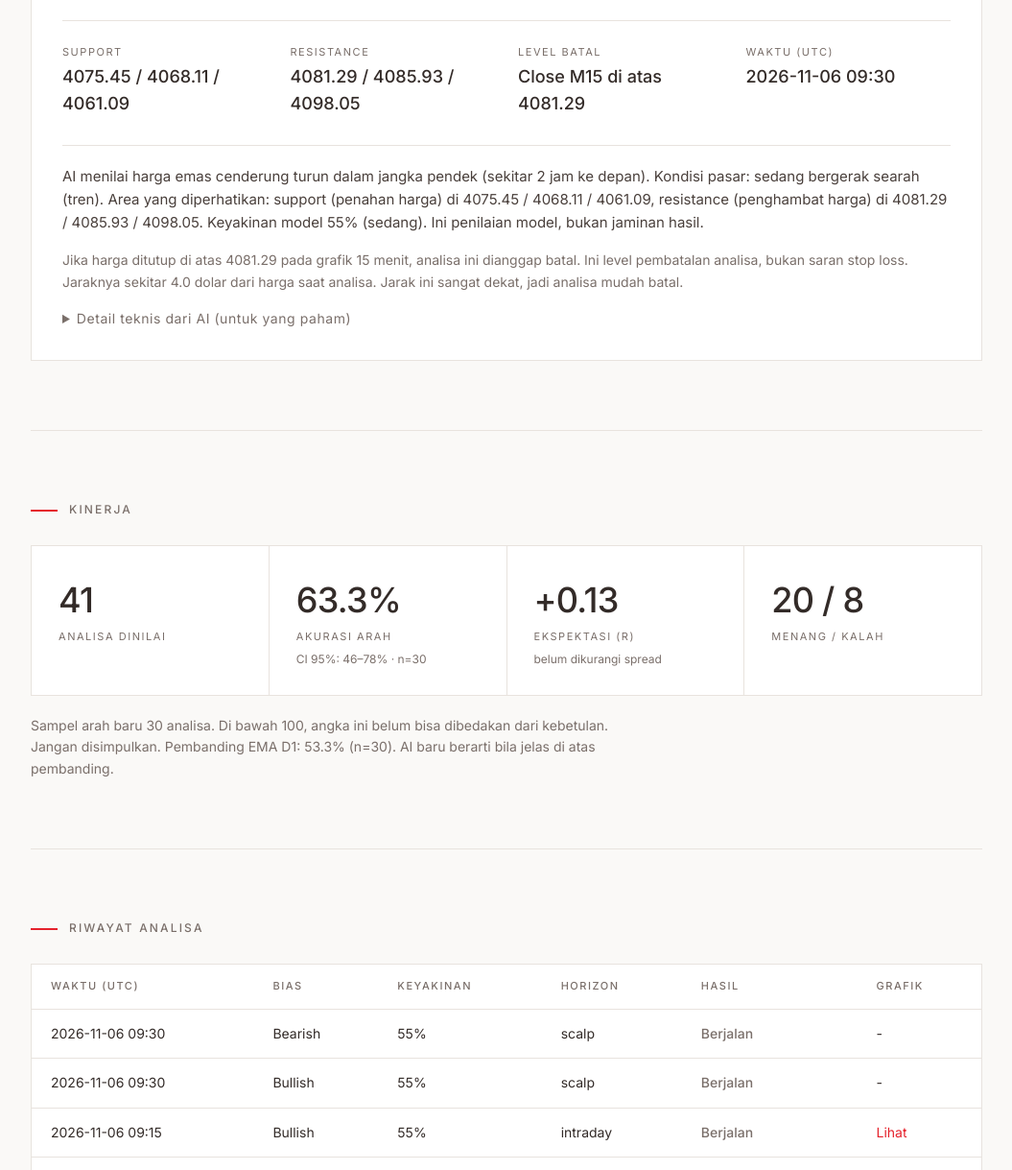
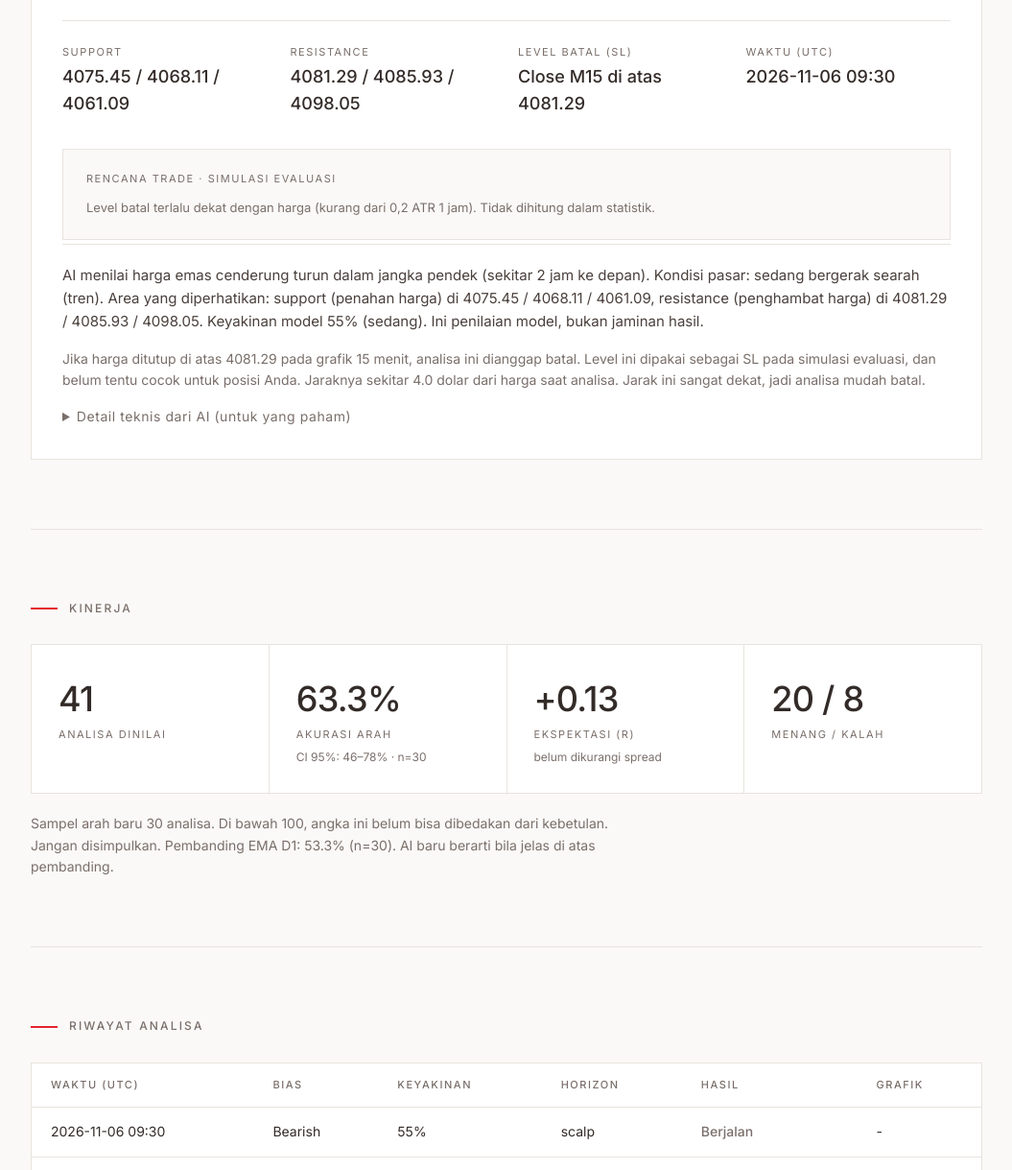
Before and after one commit to alphafxtrade/alpha-web, a plain HTML site: page index.html in a window 1280 px wide. Shown: the part 601-1820 px from the top of the page at 96% size, without its empty margins (112-1167 px from the left). Drawn offline with Linux system fonts and the light colour scheme.

Commit message:
rencana trade

```diff
--- a/data/signals.json
+++ b/data/signals.json
@@ -1,6 +1,6 @@
 {
   "demo": false,
-  "updated_utc": "2026-11-06 09:34",
+  "updated_utc": "2026-11-06 09:39",
   "latest": {
     "time": "2026-11-06 09:30",
     "price": 4077.3,
@@ -13,8 +13,12 @@
     "support": "4075.45 / 4068.11 / 4061.09",
     "resistance": "4081.29 / 4085.93 / 4098.05",
     "invalidation": "Close M15 di atas 4081.29",
-    "invalidation_note": "Jika harga ditutup di atas 4081.29 pada grafik 15 menit, analisa ini dianggap batal. Ini level pembatalan analisa, bukan saran stop loss. Jaraknya sekitar 4.0 dolar dari harga saat analisa. Jarak ini sangat dekat, jadi analisa mudah batal.",
+    "invalidation_note": "Jika harga ditutup di atas 4081.29 pada grafik 15 menit, analisa ini dianggap batal. Level ini dipakai sebagai SL pada simulasi evaluasi, dan belum tentu cocok untuk posisi Anda. Jaraknya sekitar 4.0 dolar dari harga saat analisa. Jarak ini sangat dekat, jadi analisa mudah batal.",
     "blackout": null,
+    "plan": {
+      "status": "invalid",
+      "reason": "Level batal terlalu dekat dengan harga (kurang dari 0,2 ATR 1 jam). Tidak dihitung dalam statistik."
+    },
     "summary": "AI menilai harga emas cenderung turun dalam jangka pendek (sekitar 2 jam ke depan). Kondisi pasar: sedang bergerak searah (tren). Area yang diperhatikan: support (penahan harga) di 4075.45 / 4068.11 / 4061.09, resistance (penghambat harga) di 4081.29 / 4085.93 / 4098.05. Keyakinan model 55% (sedang). Ini penilaian model, bukan jaminan hasil.",
     "reasoning": "M15 regime trend_down (ADX 37.3) dengan harga di upper BB (bb_pct 0.98) dan RSI 66.3 menunjukkan kelelahan naik. H1 bullish (ema_stack bull) tapi M5/M15 bearish untuk scalp. London high 4081.29 jadi resistance kunci. NFP 13:30 UTC risiko event risk besar.",
     "chart": null
@@ -58,7 +62,7 @@
       "conf": 55,
       "horizon": "intraday",
       "result": "open",
-      "chart": "charts/p878.png"
+      "chart": null
     },
     {
       "time": "2026-11-06 09:00",
@@ -66,7 +70,7 @@
       "conf": 60,
       "horizon": "intraday",
       "result": "open",
-      "chart": "charts/p877.png"
+      "chart": null
     },
     {
       "time": "2026-11-06 08:45",
@@ -74,7 +78,7 @@
       "conf": 50,
       "horizon": "scalp",
       "result": "open",
-      "chart": "charts/p876.png"
+      "chart": null
     },
     {
       "time": "2026-11-06 08:38",
@@ -82,7 +86,7 @@
       "conf": 50,
       "horizon": "intraday",
       "result": "open",
-      "chart": "charts/p875.png"
+      "chart": null
     },
     {
       "time": "2026-11-06 08:30",
@@ -90,7 +94,7 @@
       "conf": 50,
       "horizon": "intraday",
       "result": "open",
-      "chart": "charts/p874.png"
+      "chart": null
     },
     {
       "time": "2026-11-06 08:15",
@@ -98,7 +102,7 @@
       "conf": 50,
       "horizon": "intraday",
       "result": "open",
-      "chart": "charts/p873.png"
+      "chart": null
     },
     {
       "time": "2026-11-06 08:00",
@@ -106,7 +110,7 @@
       "conf": 50,
       "horizon": "intraday",
       "result": "open",
-      "chart": "charts/p872.png"
+      "chart": null
     },
     {
       "time": "2026-11-06 07:45",
@@ -114,7 +118,7 @@
       "conf": 55,
       "horizon": "intraday",
       "result": "open",
-      "chart": "charts/p871.png"
+      "chart": null
     },
     {
       "time": "2026-11-06 07:30",
@@ -122,7 +126,7 @@
       "conf": 55,
       "horizon": "intraday",
       "result": "open",
-      "chart": "charts/p870.png"
+      "chart": null
     },
     {
       "time": "2026-11-06 07:25",
@@ -130,7 +134,7 @@
       "conf": 52,
       "horizon": "intraday",
       "result": "open",
-      "chart": "charts/p869.png"
+      "chart": null
     },
     {
       "time": "2026-11-06 07:15",
--- a/index.html
+++ b/index.html
@@ -61,6 +61,11 @@ h2 b{display:inline-block;width:28px;height:2px;background:var(--accent);vertica
 details{margin-top:16px;color:var(--mute);font-size:14px}
 summary{cursor:pointer;letter-spacing:.04em}
 details p{margin-top:8px;color:var(--soft)}
+.plan{margin-top:8px;padding:22px 24px;border:1px solid var(--line);background:var(--bg)}
+.plan .grid{padding:16px 0 4px}
+.v.sl{color:var(--accent)}.v.tp{color:var(--win)}
+.plan .fine{font-size:13px;color:var(--mute);margin-top:10px}
+.plan .warn{font-size:12px;color:var(--gold);margin-top:10px}
 .badge{display:inline-block;font-size:11px;letter-spacing:.12em;text-transform:uppercase;border:1px solid var(--accent);color:var(--accent);padding:3px 10px;margin-left:10px;vertical-align:middle}
 .stats{display:grid;grid-template-columns:repeat(auto-fit,minmax(200px,1fr));gap:1px;background:var(--line);border:1px solid var(--line)}
 .stat{background:var(--card);padding:28px}
@@ -135,7 +140,8 @@ footer .wrap{display:flex;flex-wrap:wrap;justify-content:space-between;gap:12px}
     <div class="gloss">
       <div><b>Bias</b><p>Arah yang dinilai paling mungkin: bullish (naik), bearish (turun), atau netral (belum jelas).</p></div>
       <div><b>Support dan resistance</b><p>Support adalah area tempat harga sering tertahan saat turun. Resistance adalah area tempat harga sering tertahan saat naik.</p></div>
-      <div><b>Level batal</b><p>Batas yang, jika dilewati, membuat analisa dianggap salah. Ini bukan saran stop loss.</p></div>
+      <div><b>Level batal</b><p>Batas yang, jika dilewati, membuat analisa dianggap salah. Dalam simulasi evaluasi, level ini berperan sebagai SL.</p></div>
+      <div><b>Entry, SL, TP</b><p>Entry adalah harga saat analisa dibuat. SL adalah level batal. TP berjarak sama dengan SL ke arah analisa (1R). Semuanya simulasi untuk menilai rekam jejak.</p></div>
       <div><b>Horizon</b><p>Rentang waktu analisa berlaku: scalp sekitar 2 jam, intraday sekitar 8 jam, swing sekitar 2 hari.</p></div>
       <div><b>R</b><p>Satuan hasil. Menang +1R berarti untung sebesar jarak ke level batal, kalah mendekati -1R.</p></div>
     </div>
@@ -151,7 +157,7 @@ footer .wrap{display:flex;flex-wrap:wrap;justify-content:space-between;gap:12px}
 <script>
 var SAMPLE={demo:true,updated_utc:"2026-11-06 09:00",
 latest:{time:"2026-11-06 09:00",price:4128.40,session:"London",bias:"bearish",confidence:62,horizon:"intraday",market_state:"Trending",avoid_trading:false,support:"4115 / 4098",resistance:"4136 / 4150",invalidation:"Close 1 jam di atas 4151",
-invalidation_note:"Jika harga ditutup di atas 4151 pada grafik 1 jam, analisa ini dianggap batal. Ini level pembatalan analisa, bukan saran stop loss.",blackout:null,chart:null,
+invalidation_note:"Jika harga ditutup di atas 4151 pada grafik 1 jam, analisa ini dianggap batal. Ini level pembatalan analisa, bukan saran stop loss.",blackout:null,chart:null,plan:{status:"valid",side:"SELL",entry:4128.4,sl:4151,tp:4105.8,r_usd:22.6,r_atr:1.9,sl_basis:"penutupan candle 1 jam",expires:"2026-11-06 17:00"},
 summary:"AI menilai harga emas cenderung turun dalam beberapa jam ke depan (sekitar 8 jam). Kondisi pasar: sedang bergerak searah (tren). Keyakinan model 62% (sedang). Ini penilaian model, bukan jaminan hasil.",
 reasoning:"Contoh teks detail teknis."},
 stats:{n:18,dir_n:13,dir_acc:69.2,dir_lo:42,dir_hi:87,exp_r:0.57,wins:12,losses:2,baseline:{label:"EMA D1",acc:69.2,n:13}},
@@ -162,7 +168,7 @@ history:[
 {time:"2026-11-04 08:45",bias:"neutral",conf:50,horizon:"intraday",result:"timeout",chart:null}]};
 
 function el(t,c,x){var e=document.createElement(t);if(c)e.className=c;if(x!==undefined)e.textContent=x;return e}
-function kv(k,v){var d=el("div");d.appendChild(el("div","k",k));d.appendChild(el("div","v",v||"-"));return d}
+function kv(k,v,c){var d=el("div");d.appendChild(el("div","k",k));d.appendChild(el("div","v"+(c?" "+c:""),v||"-"));return d}
 var BIAS={bullish:"Bullish",bearish:"Bearish",neutral:"Netral"};
 var BIAS_SUB={bullish:"cenderung naik",bearish:"cenderung turun",neutral:"belum jelas"};
 var RES={win:"Menang",loss:"Kalah",open:"Berjalan",timeout:"Kedaluwarsa",na:"Tidak dinilai"};
@@ -182,13 +188,30 @@ function render(d){
     top.appendChild(p);box.appendChild(top);
     if(L.chart){
       var cb=el("div","chartbox"),im=el("img","chart");im.src=L.chart;im.alt="Grafik XAUUSD 15 menit saat analisa dibuat";im.loading="lazy";
-      cb.appendChild(im);cb.appendChild(el("div","cap","Grafik 15 menit (24 jam terakhir) saat analisa dibuat. Garis hijau: support. Emas: resistance. Merah: level batal. Putih: harga saat analisa."));
+      cb.appendChild(im);cb.appendChild(el("div","cap","Grafik 15 menit (24 jam terakhir) saat analisa dibuat. Hijau tua: support. Emas: resistance. Merah: level batal (SL). Hijau muda: TP. Putih: entry."));
       box.appendChild(cb);
     }
     var g=el("div","grid");
     g.appendChild(kv("Support",L.support));g.appendChild(kv("Resistance",L.resistance));
-    g.appendChild(kv("Level batal",L.invalidation));g.appendChild(kv("Waktu (UTC)",L.time));
+    g.appendChild(kv("Level batal (SL)",L.invalidation));g.appendChild(kv("Waktu (UTC)",L.time));
     box.appendChild(g);
+    if(L.plan){
+      var P=L.plan,pb=el("div","plan");
+      pb.appendChild(el("div","k","Rencana trade · simulasi evaluasi"));
+      if(P.status==="valid"){
+        var pg=el("div","grid");
+        pg.appendChild(kv("Arah",P.side==="BUY"?"Beli (BUY)":"Jual (SELL)"));
+        pg.appendChild(kv("Entry",String(P.entry)));
+        pg.appendChild(kv("Stop loss (SL)",String(P.sl),"sl"));
+        pg.appendChild(kv("Take profit (TP)",String(P.tp),"tp"));
+        pb.appendChild(pg);
+        pb.appendChild(el("div","fine","Jarak ke SL "+P.r_usd+" dolar ("+P.r_atr+"× ATR 1 jam), TP sejauh 1R. SL dianggap kena bila "+P.sl_basis+" melewati level itu, bukan sekadar tersentuh. TP dianggap tercapai bila harga menyentuh level itu lebih dulu. Berlaku sampai sekitar "+P.expires+" UTC, setelah itu dinilai kedaluwarsa."));
+        pb.appendChild(el("div","warn","Ini definisi yang dipakai untuk menilai rekam jejak di bawah, bukan rekomendasi. Belum termasuk spread, komisi, dan slippage. Jarak SL yang pendek membuat biaya tersebut berpengaruh besar."));
+      }else{
+        pb.appendChild(el("div","fine",P.reason||"Rencana tidak tersedia."));
+      }
+      box.appendChild(pb);
+    }
     if(L.blackout)box.appendChild(el("div","why","Blackout berita: "+L.blackout));
     box.appendChild(el("div","why",L.summary||L.reasoning));
     if(L.invalidation_note)box.appendChild(el("div","why small",L.invalidation_note));
```
Also changed, not shown: charts/p869.png (deleted), charts/p870.png (deleted), charts/p871.png (deleted), charts/p872.png (deleted), charts/p873.png (deleted), charts/p874.png (deleted), charts/p875.png (deleted), charts/p876.png (deleted), charts/p877.png (deleted), charts/p878.png (deleted).
